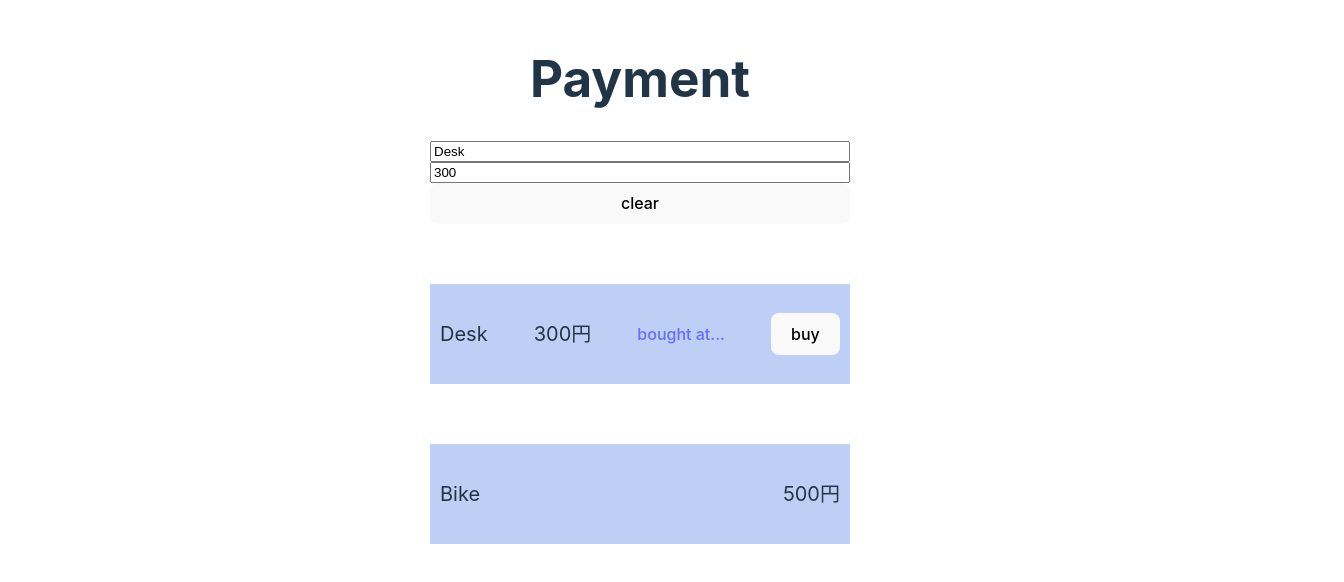
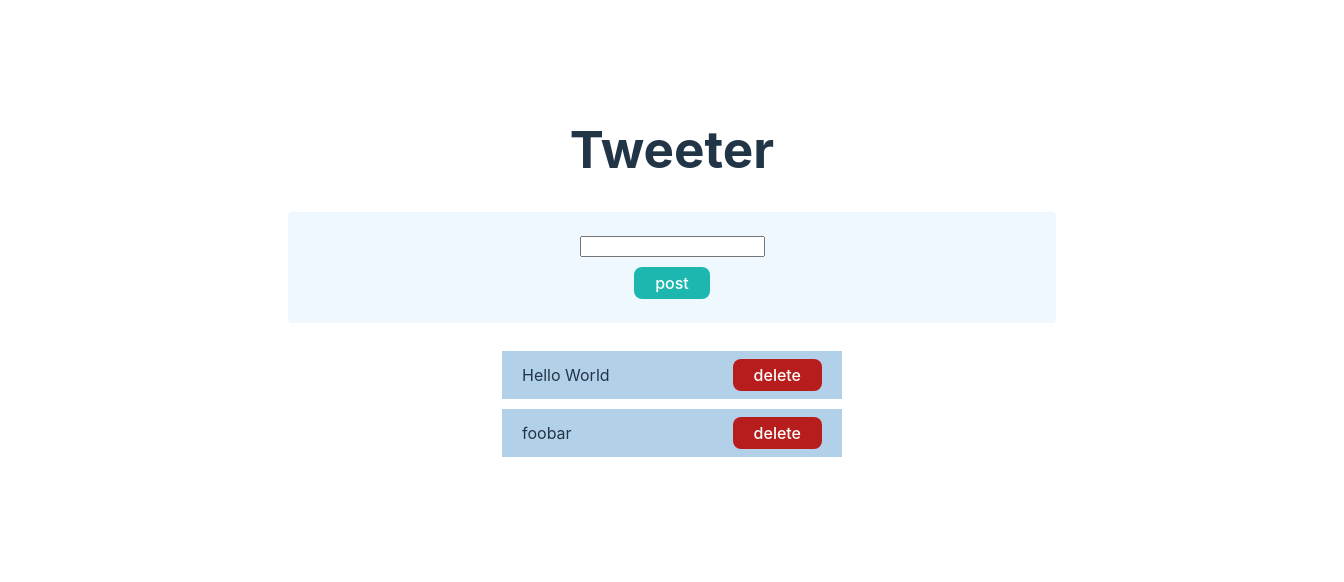
Before and after one commit to tocchi-739/study-vue-typescript, a Vue app: page / in a window 1280 px wide. Shown: the part 120-702 px from the top of the page, 1344 px wide, since content can reach past the window. Built offline with nearby package versions, Linux system fonts and the light colour scheme.

Commit message:
セクション5

```diff
--- a/src/App.vue
+++ b/src/App.vue
@@ -1,19 +1,10 @@
 <script setup lang="ts">
 // import HelloWorld from "./components/HelloWorld.vue";
-import Payment from "./components/Payment.vue";
+import Tweet from "./components/Tweet.vue";
 </script>
 
 <template>
-  <!-- <div>
-    <a href="https://vitejs.dev" target="_blank">
-      <img src="/vite.svg" class="logo" alt="Vite logo" />
-    </a>
-    <a href="https://vuejs.org/" target="_blank">
-      <img src="./assets/vue.svg" class="logo vue" alt="Vue logo" />
-    </a>
-  </div> -->
-  <!-- <HelloWorld msg="Vite + Vue" /> -->
-  <Payment />
+  <Tweet />
 </template>
 
 <style scoped>
--- /dev/null
+++ b/src/components/Tweet.vue
@@ -0,0 +1,86 @@
+<script setup lang="ts">
+import { ref } from "vue";
+
+const tweets = ref([
+  { id: 0, description: "Hello World" },
+  { id: 1, description: "foobar" },
+]);
+
+const inputtingDescription = ref<string>("");
+
+const postTweet = () => {
+  const tweet = { id: Math.random(), description: inputtingDescription.value };
+  tweets.value.push(tweet);
+  inputtingDescription.value = "";
+};
+
+const deleteTweet = (id: number) => {
+  tweets.value = tweets.value.filter((t) => t.id !== id);
+};
+</script>
+
+<template>
+  <div class="container">
+    <h1>Tweeter</h1>
+    <div class="form-container">
+      <input v-model="inputtingDescription" />
+      <button class="save-button" @click="postTweet()">post</button>
+    </div>
+    <div class="tweet-container">
+      <p v-if="tweets.length <= 0">No tweets have been added.</p>
+      <ul>
+        <li v-for="tweet in tweets" v-bind:key="tweet.id" class="tweet-list">
+          <span>{{ tweet.description }}</span>
+          <button class="delete-button" @click="deleteTweet(tweet.id)">
+            delete
+          </button>
+        </li>
+      </ul>
+    </div>
+  </div>
+</template>
+
+<style scoped>
+.container {
+  display: flex;
+  flex-direction: column;
+  align-items: center;
+  width: 100vw;
+}
+
+.form-container {
+  display: flex;
+  flex-direction: column;
+  align-items: center;
+  background-color: aliceblue;
+  padding: 24px 0;
+  width: 60%;
+  margin-bottom: 12px;
+  border-radius: 4px;
+}
+
+ul {
+  padding: 0;
+}
+.tweet-list {
+  list-style: none;
+  background-color: #b2d1e8;
+  width: 300px;
+  display: flex;
+  justify-content: space-between;
+  align-items: center;
+  margin-top: 10px;
+  padding: 8px 20px;
+}
+.save-button {
+  padding: 5px 20px;
+  margin-top: 10px;
+  background-color: #1db7af;
+  color: white;
+}
+.delete-button {
+  padding: 5px 20px;
+  background-color: #b71d1d;
+  color: white;
+}
+</style>
```
Also changed, not shown: 1 other file (tests, documents, lock files or other folders).
